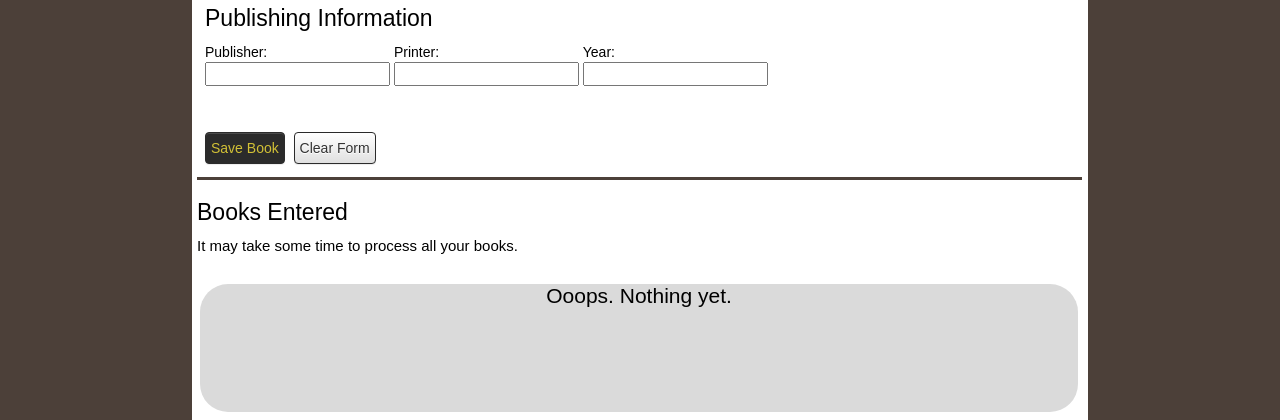
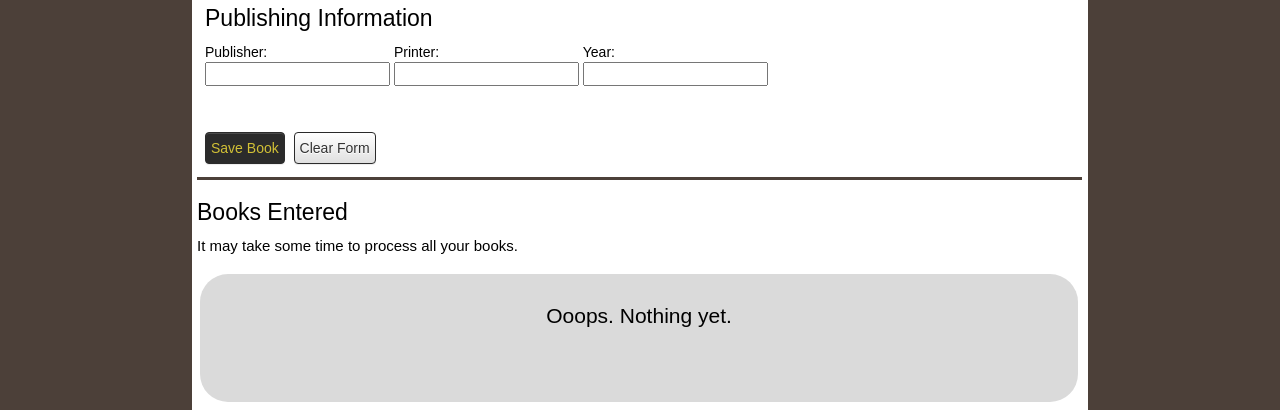
Before and after one commit to skytreader/alexandria, a Flask app: page /books in a window 1280 px wide. Shown: the part 503-923 px from the top of the page. Run offline with Flask 2, Linux system fonts and the light colour scheme; a user stored in the database is signed in; tables that the repository leaves empty hold one stand-in row (values such as "Sample post"); some libraries are stand-ins or nearby versions.

Commit message:
Adjusting padding of queued_books. Fixes #12.
Also adding style for failed book.

```diff
--- a/app/static/scripts/add-books/main.js
+++ b/app/static/scripts/add-books/main.js
@@ -266,6 +266,8 @@ $(document).ready(function(){
     var defText = document.createElement("h3");
     defText.innerHTML = "Ooops. Nothing yet.";
     defItem.appendChild(defText);
+    // Special styles to override from queued_block rule.
+    defItem.style.padding = "5% inherit";
     var defs = {"defaultDisplay":defItem,
       "defaultLocation": document.getElementById("qContainer")};
     window.visualQueue = new VisualQueue(qContainer, defs);
--- a/app/static/styles/librariantheme.css
+++ b/app/static/styles/librariantheme.css
@@ -87,14 +87,17 @@ div.queued_block{
     min-height: 128px;
     text-align: center;
     margin: 3px;
-    padding: 5% inherit;
+    padding: 10px;
 }
 
 div.saved_book{
-    padding: 10px;
     background-color: #f07746;
     color: #fff;
     font-weight: bold;
+}
+
+div.error_book{
+    background-color: #ac2929;
 }
 
 div.empty_set, div.unsaved_book{
```
